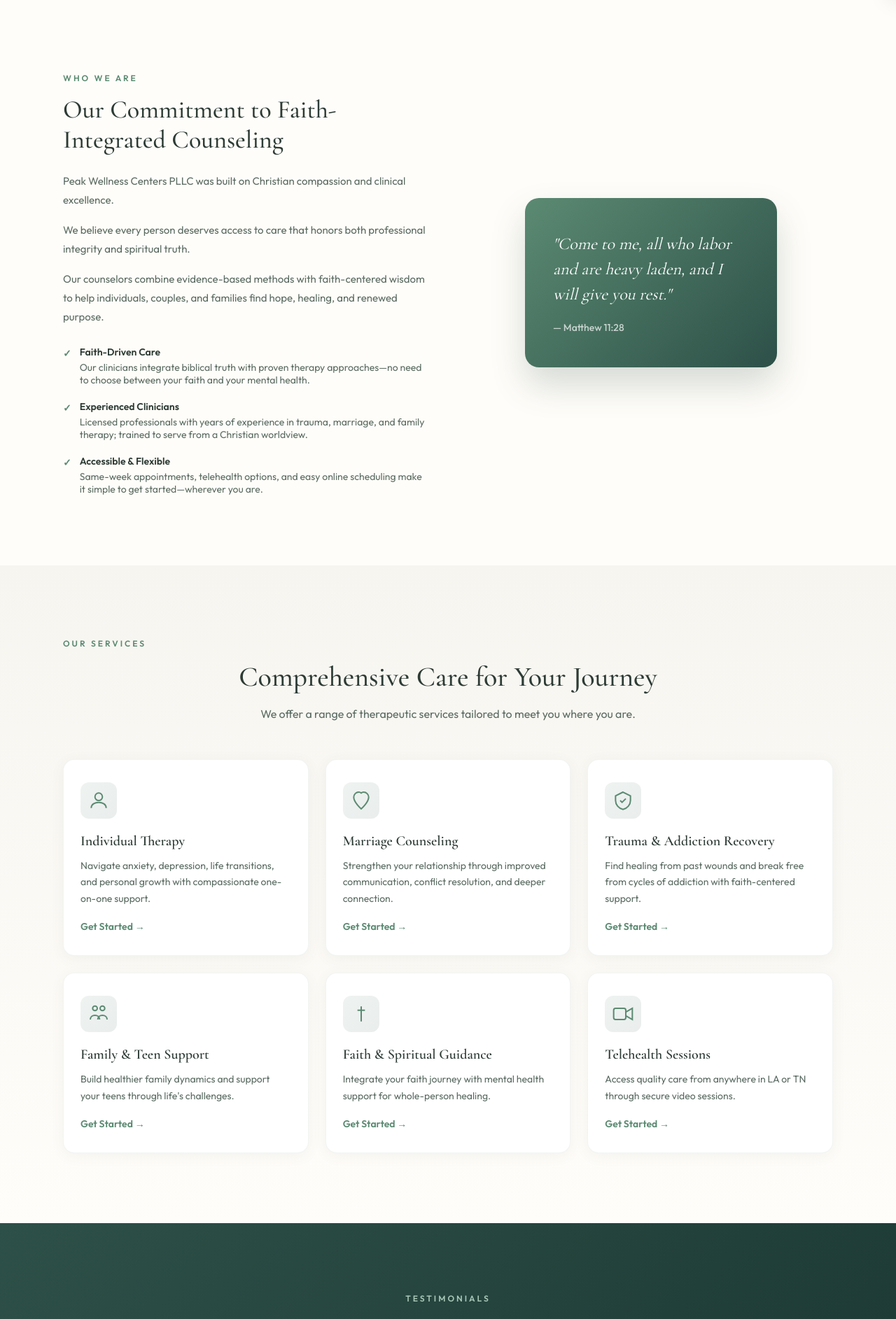
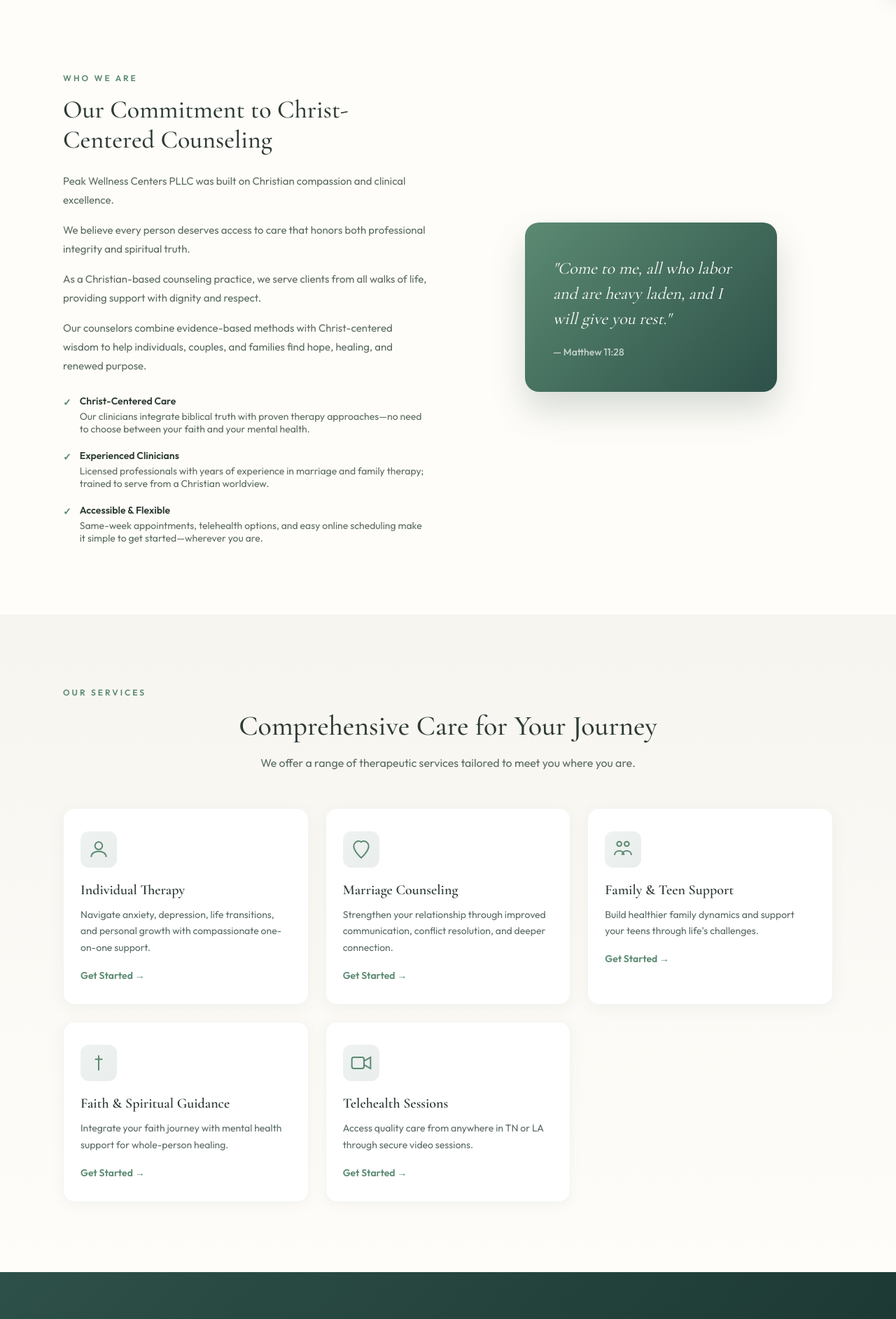
Before and after one commit to katiecannington/peak-wellness, a React (Vite) app: page / in a window 1280 px wide. Shown: the part 800-2685 px from the top of the page at 70% size. Built offline with nearby package versions, Linux system fonts and the light colour scheme.

Commit message:
Update config.js

```diff
--- a/src/config.js
+++ b/src/config.js
@@ -12,14 +12,14 @@
   businessName: "Peak Wellness Centers PLLC",
   tagline: "Mind, Body, and Spirit",
   heroHeadline: "Caring for the Whole Person",
-  heroSubhead: "Faith-based counseling designed for real life. Evidence-based, compassionate, and centered on lasting change.",
+  heroSubhead: "Christian counseling designed for real life. Evidence-based, compassionate, and centered on lasting change.",
 
   // ----------------------
   // CONTACT INFORMATION
   // ----------------------
-  phone: "(828) 555-1234",
-  phoneRaw: "828551234",
-  email: "hello@peakwellnesscenters.org",
+  phone: "(828) 333-1285",
+  phoneRaw: "8283331285",
+  email: "contact@peakwellnesscenters.com",
 
   // ----------------------
   // FORM SETUP (Formspree)
@@ -27,9 +27,9 @@
   // 1. Go to https://formspree.io and create a free account
   // 2. Click "New Form" and give it a name like "Peak Wellness Contact"
   // 3. Copy the form ID (the part after /f/ in your form URL)
-  // 4. Paste it below, replacing mnjpqjvq
+  // 4. Paste it below, replacing YOUR_FORMSPREE_ID
   // 5. When someone submits the form, you'll get an email!
-  formspreeId: "mnjpqjvq",
+  formspreeId: "YOUR_FORMSPREE_ID",
 
   // ----------------------
   // ADDRESS
@@ -50,11 +50,12 @@
   // ----------------------
   // ABOUT SECTION
   // ----------------------
-  aboutTitle: "Our Commitment to Faith-Integrated Counseling",
+  aboutTitle: "Our Commitment to Christ-Centered Counseling",
   aboutText: [
     "Peak Wellness Centers PLLC was built on Christian compassion and clinical excellence.",
     "We believe every person deserves access to care that honors both professional integrity and spiritual truth.",
-    "Our counselors combine evidence-based methods with faith-centered wisdom to help individuals, couples, and families find hope, healing, and renewed purpose."
+    "As a Christian-based counseling practice, we serve clients from all walks of life, providing support with dignity and respect.",
+    "Our counselors combine evidence-based methods with Christ-centered wisdom to help individuals, couples, and families find hope, healing, and renewed purpose."
   ],
 
   // ----------------------
@@ -64,8 +65,8 @@
   // Use the exact filename you uploaded (e.g., "kevin_picture.png")
   team: [
     {
-      name: "Rev. Kevin Wimbish, MS, LMFT",
-      role: "Licensed Counselor",
+      name: "Kevin Wimbush",
+      role: "Founder",
       specialty: "Marriage & Family Therapy",
       image: "/kevin_picture.png"
     },
@@ -90,7 +91,7 @@
     {
       city: "Asheville",
       address: "38 Rosscraggon Road",
-      phone: "(828) 555-1234"
+      phone: "(828) 333-1285"
     }
   ],
 
@@ -100,44 +101,43 @@
   telehealthStates: ["TN", "LA"],
 
   // ----------------------
-  // SERVICES (using cleaner icons)
+  // SERVICES
   // ----------------------
   services: [
     {
       title: "Individual Therapy",
       description: "Navigate anxiety, depression, life transitions, and personal growth with compassionate one-on-one support.",
       icon: "person",
-      details: ["Anxiety & Depression", "Life Transitions", "Grief & Loss", "Personal Growth"]
+      details: ["Anxiety & Depression", "Life Transitions", "Grief & Loss", "Personal Growth"],
+      image: "/photo1.png"
     },
     {
       title: "Marriage Counseling",
       description: "Strengthen your relationship through improved communication, conflict resolution, and deeper connection.",
       icon: "heart",
-      details: ["Communication Skills", "Conflict Resolution", "Premarital Counseling", "Relationship Restoration"]
-    },
-    {
-      title: "Trauma & Addiction Recovery",
-      description: "Find healing from past wounds and break free from cycles of addiction with faith-centered support.",
-      icon: "shield",
-      details: ["Trauma Recovery", "Addiction Support", "PTSD Treatment", "Healing & Restoration"]
+      details: ["Communication Skills", "Conflict Resolution", "Premarital Counseling", "Relationship Restoration"],
+      image: "/photo2.png"
     },
     {
       title: "Family & Teen Support",
       description: "Build healthier family dynamics and support your teens through life's challenges.",
       icon: "family",
-      details: ["Parenting Support", "Teen Counseling", "Family Dynamics", "Young Adult Therapy"]
+      details: ["Parenting Support", "Teen Counseling", "Family Dynamics", "Young Adult Therapy"],
+      image: "/photo3.png"
     },
     {
       title: "Faith & Spiritual Guidance",
       description: "Integrate your faith journey with mental health support for whole-person healing.",
       icon: "cross",
-      details: ["Spiritual Direction", "Faith Integration", "Biblical Counseling", "Purpose & Meaning"]
+      details: ["Spiritual Direction", "Faith Integration", "Biblical Counseling", "Purpose & Meaning"],
+      image: "/photo4.png"
     },
     {
       title: "Telehealth Sessions",
-      description: "Access quality care from anywhere in LA or TN through secure video sessions.",
+      description: "Access quality care from anywhere in TN or LA through secure video sessions.",
       icon: "video",
-      details: ["Secure Platform", "Flexible Scheduling", "Same Quality Care", "Multi-State Licensed"]
+      details: ["Secure Platform", "Flexible Scheduling", "Same Quality Care", "Multi-State Licensed"],
+      image: "/photo5.png"
     }
   ],
 
@@ -146,12 +146,12 @@
   // ----------------------
   benefits: [
     {
-      title: "Faith-Driven Care",
+      title: "Christ-Centered Care",
       description: "Our clinicians integrate biblical truth with proven therapy approaches—no need to choose between your faith and your mental health."
     },
     {
       title: "Experienced Clinicians",
-      description: "Licensed professionals with years of experience in trauma, marriage, and family therapy; trained to serve from a Christian worldview."
+      description: "Licensed professionals with years of experience in marriage and family therapy; trained to serve from a Christian worldview."
     },
     {
       title: "Accessible & Flexible",
@@ -160,22 +160,15 @@
   ],
 
   // ----------------------
-  // TESTIMONIALS
+  // TESTIMONIALS (hidden for now - uncomment when ready)
   // ----------------------
   testimonials: [
-    {
-      quote: "Peak Wellness gave us tools to rebuild our marriage while growing stronger in our faith.",
-      author: "— Emily & Mark T."
-    },
-    {
-      quote: "I felt understood, not judged, and left each session with hope.",
-      author: "— J.S."
-    },
-    {
-      quote: "The combination of professional guidance and prayer changed everything.",
-      author: "— Carol S."
-    }
+    // {
+    //   quote: "Peak Wellness gave us tools to rebuild our marriage while growing stronger in our faith.",
+    //   author: "— Emily & Mark T."
+    // },
   ],
+  showTestimonials: false, // Set to true when you have testimonials to show
 
   // ----------------------
   // INSURANCE PROVIDERS
@@ -195,11 +188,11 @@
   faqItems: [
     {
       question: "How do I schedule an appointment?",
-      answer: "You can schedule an appointment by calling our office at (828) 555-1234, sending us an email, or filling out our contact form. We offer same-week appointments and will get back to you within 24 hours."
+      answer: "You can schedule an appointment by calling our office at (828) 333-1285, sending us an email, or filling out our contact form. We offer same-week appointments and will get back to you within 24 hours."
     },
     {
       question: "Do you accept insurance?",
-      answer: "Yes! We are in-network with several major insurance providers including Blue Cross Blue Shield, Aetna, Cigna, United Healthcare, Medicare, and Medicaid. Contact us to verify your specific coverage."
+      answer: "We will be working towards accepting insurance in TN soon. Contact us to discuss payment options and verify coverage availability."
     },
     {
       question: "What should I expect at my first appointment?",
@@ -207,11 +200,7 @@
     },
     {
       question: "How long are therapy sessions?",
-      answer: "Individual therapy sessions are typically 50-55 minutes. Couples and family sessions may be 60-90 minutes depending on your needs and what your counselor recommends."
-    },
-    {
-      question: "Is marriage counseling covered by insurance?",
-      answer: "Marriage counseling is typically not reimbursable by insurance because it usually doesn't meet requirements for medical necessity. Please contact our office if you have questions about this."
+      answer: "Therapy sessions are typically 50-55 minutes."
     },
     {
       question: "Do you offer telehealth services?",
@@ -227,8 +216,31 @@
     },
     {
       question: "How is faith integrated into counseling?",
-      answer: "Our counselors integrate biblical truth with evidence-based therapy approaches. We honor your faith journey while providing professional clinical care. You don't have to choose between your faith and your mental health."
+      answer: "Our counselors integrate biblical truth with evidence-based therapy approaches. We honor your faith journey while providing professional clinical care. As a Christian-based practice, we also welcome and serve clients from all backgrounds with dignity and respect."
+    },
+    {
+      question: "Do I have to be a Christian to receive services?",
+      answer: "No. As a Christian-based counseling practice, we serve clients from all walks of life, providing support with dignity and respect. Our approach is rooted in Christian values, but we welcome everyone."
     }
+  ],
+
+  // ----------------------
+  // STOCK PHOTOS FOR HOMEPAGE
+  // ----------------------
+  // Upload these to the /public folder:
+  // photo1.png - person smiling
+  // photo2.png - couple
+  // photo3.png - family or teen
+  // photo4.png - person in reflection/prayer
+  // photo5.png - person talking with counselor
+  // photo6.png - person showing emotion (crying)
+  stockPhotos: [
+    { src: "/photo1.png", alt: "Individual finding hope through counseling" },
+    { src: "/photo2.png", alt: "Couple strengthening their relationship" },
+    { src: "/photo3.png", alt: "Family support and teen counseling" },
+    { src: "/photo4.png", alt: "Faith and spiritual guidance" },
+    { src: "/photo5.png", alt: "Professional counseling session" },
+    { src: "/photo6.png", alt: "Emotional healing and support" }
   ],
 
   // ----------------------
```
